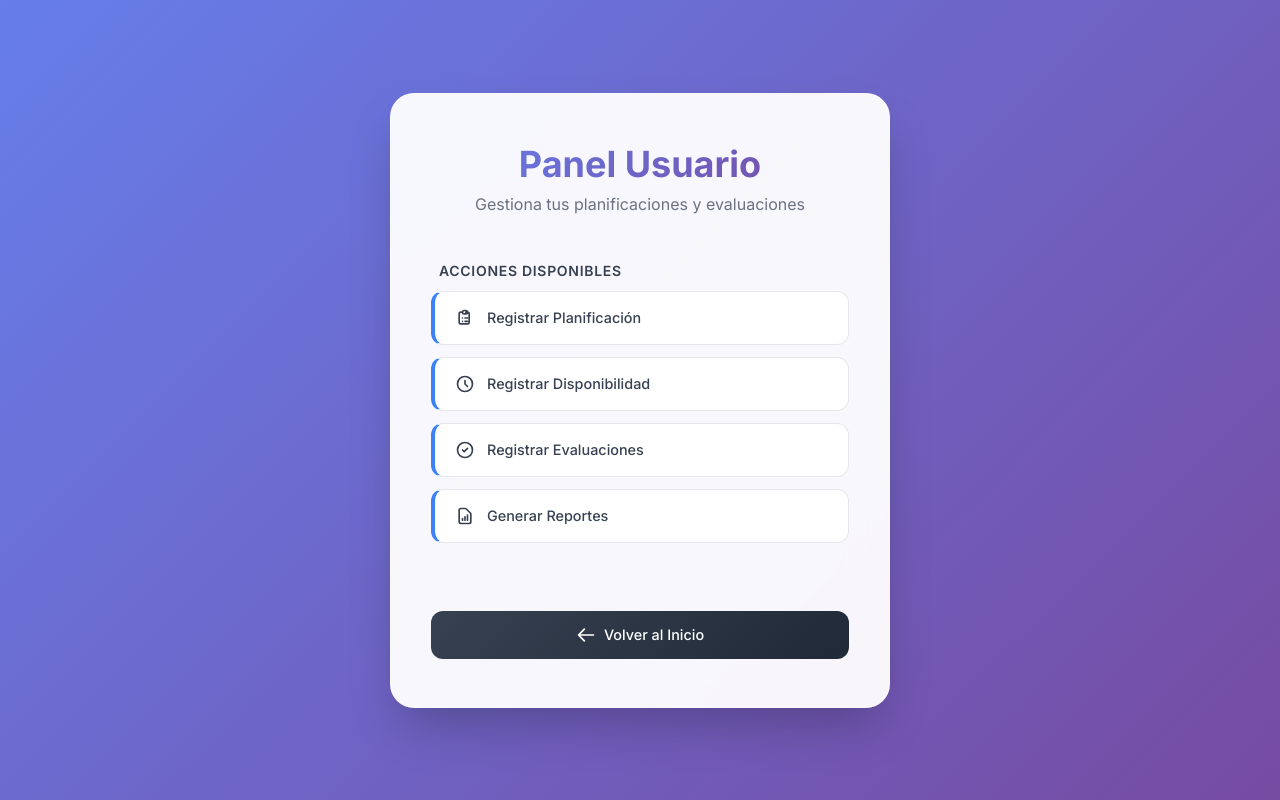
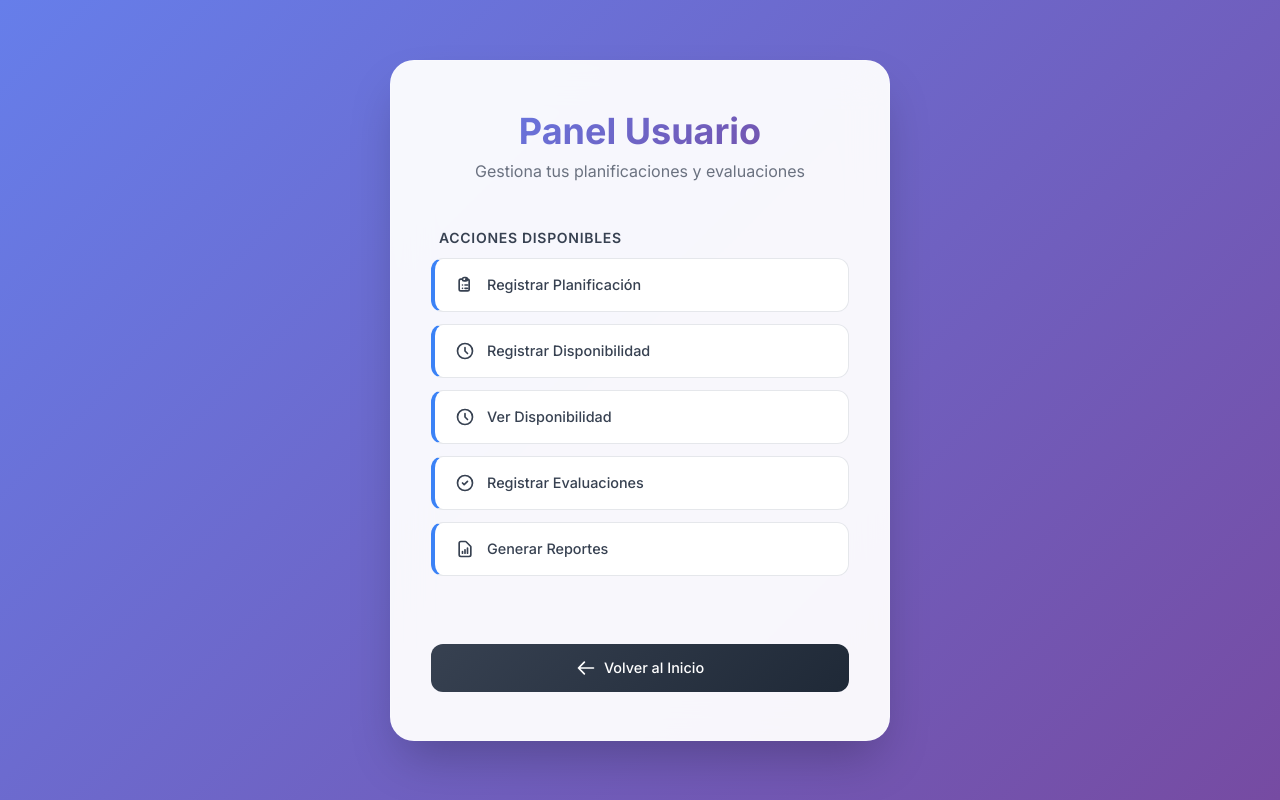
Before and after one commit to Cach13/Muniz, a PHP site: page /usua/p_usuario.php in a window 1280 px wide. Run offline with PHP 8.4, Linux system fonts and the light colour scheme; a user stored in the database is signed in.

Commit message:
Añdi los botones faltantes en usuarios

```diff
--- a/usua/p_usuario.php
+++ b/usua/p_usuario.php
@@ -194,6 +194,14 @@ if (!isset($_SESSION['user_id']) || $_SESSION['user_role'] != 'alumno') {
                     Registrar Disponibilidad
                 </a>
 
+                <a href="ver_disponibilidad.php" class="menu-item">
+                    <svg class="icon" fill="none" stroke="currentColor" viewBox="0 0 24 24">
+                        <path stroke-linecap="round" stroke-linejoin="round" stroke-width="2" d="M12 8v4l3 3m6-3a9 9 0 11-18 0 9 9 0 0118 0z"></path>
+                    </svg>
+                    Ver Disponibilidad
+                </a>
+
+
                 <a href="r_evaluaciones.php" class="menu-item">
                     <svg class="icon" fill="none" stroke="currentColor" viewBox="0 0 24 24">
                         <path stroke-linecap="round" stroke-linejoin="round" stroke-width="2" d="M9 12l2 2 4-4m6 2a9 9 0 11-18 0 9 9 0 0118 0z"></path>
--- a/usua/r_evaluaciones.php
+++ b/usua/r_evaluaciones.php
@@ -394,6 +394,7 @@ foreach ($periodos_vacaciones as $vacacion) {
             <div class="nav-buttons">
                 <a href="r_planificacion.php">Ir a Planificación</a>
                 <a href="r_disponibilidad.php">Ir a Disponibilidad</a>
+                <a href="ver_disponibilidad.php" class="btn-secondary">Ver Disponibilidad Programada</a>
                 <a href="gestion_dosificacion.php">Ir a Reportes</a>
                 <a href="p_usuario.php">Ir a Inicio</a>
             </div>
--- a/usua/r_planificacion.php
+++ b/usua/r_planificacion.php
@@ -292,6 +292,7 @@ if (!empty($temas)) {
 
             <div class="nav-buttons">
                 <a href="r_disponibilidad.php">Ir a Disponibilidad</a>
+                <a href="ver_disponibilidad.php" class="btn-secondary">Ver Disponibilidad Programada</a>
                 <a href="r_evaluaciones.php">Ir a Evaluaciones</a>
                 <a href="gestion_dosificacion.php">Ir a Reportes</a>
                 <a href="p_usuario.php">Ir a Inicio</a>
--- a/usua/ver_disponibilidad.php
+++ b/usua/ver_disponibilidad.php
@@ -117,7 +117,9 @@ function calcularDuracionHoras($hora_inicio, $hora_fin) {
     <link rel="stylesheet" href="css/style.css">
 </head>
 <body>
+    <div class="main-card">
     <h2>Disponibilidad Programada</h2>
+    </div>
 
     <?php if ($mensaje): ?>
     <div class="mensaje <?php echo $tipo_mensaje; ?>">
```
